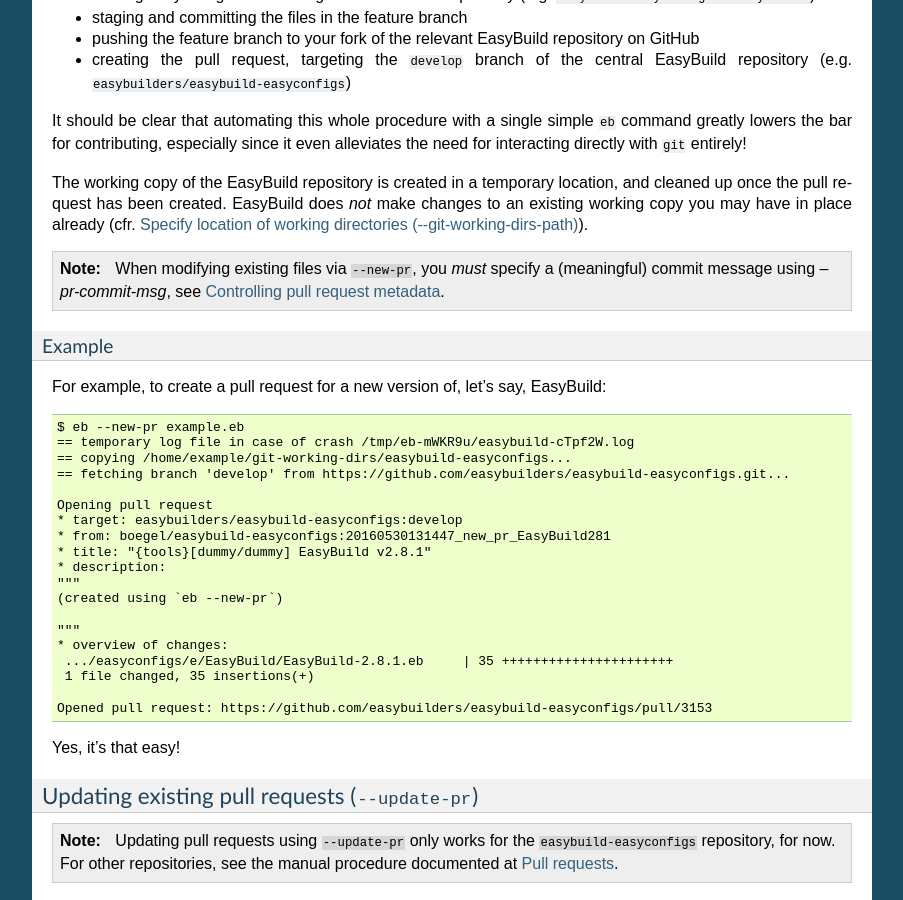
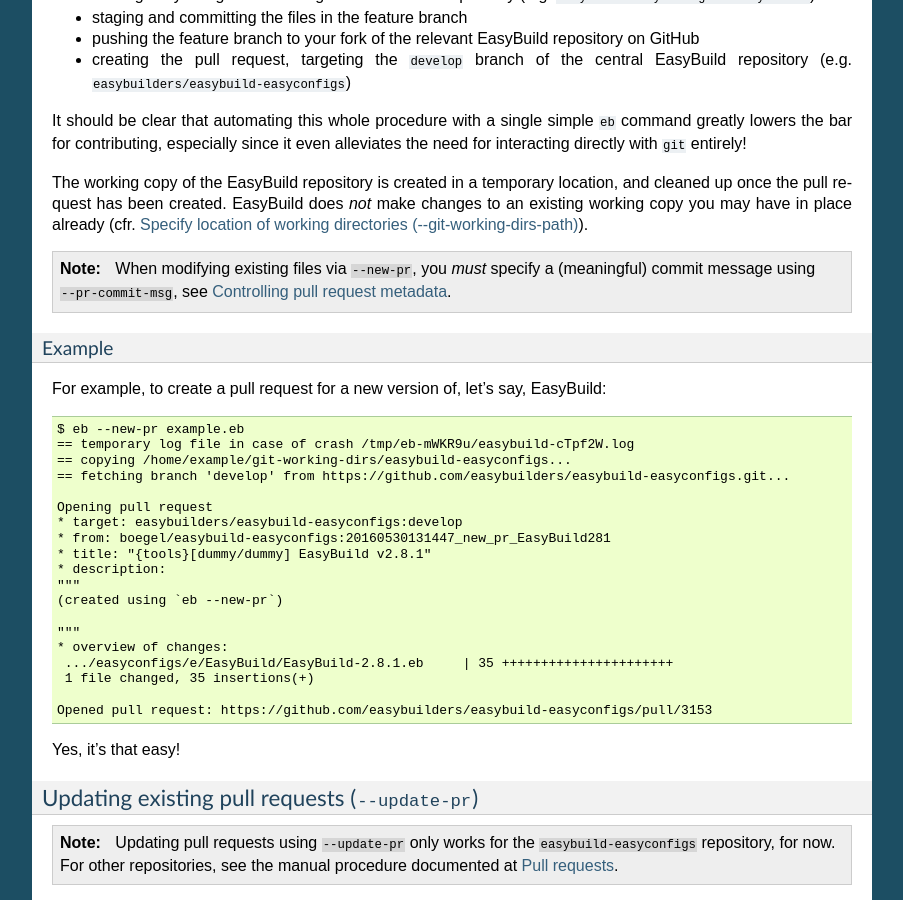
Before and after one commit to easybuilders/easybuild, a Sphinx documentation site: the page built from docs/Integration_with_GitHub.rst, in a window 1280 px wide and 900 px high, scrolled down 11176 px. Shown: the whole window, without its empty margins (198-1101 px from the left). Built offline with Sphinx 7.4.7, drawn with Linux system fonts in a browser that asks for light colours; pages that are not in the unit, such as notebooks, are missing from menus.

Commit message:
Prevent wrong dash appearing in doc

```diff
--- a/docs/Integration_with_GitHub.rst
+++ b/docs/Integration_with_GitHub.rst
@@ -637,7 +637,7 @@
 (cfr. :ref:`github_git_working_dirs_path`).
 
 .. note:: When modifying existing files via ``--new-pr``,
-          you *must* specify a (meaningful) commit message using `--pr-commit-msg`, see :ref:`github_controlling_pr_metadata`.
+          you *must* specify a (meaningful) commit message using ``--pr-commit-msg``, see :ref:`github_controlling_pr_metadata`.
 
 Example
 +++++++
```
